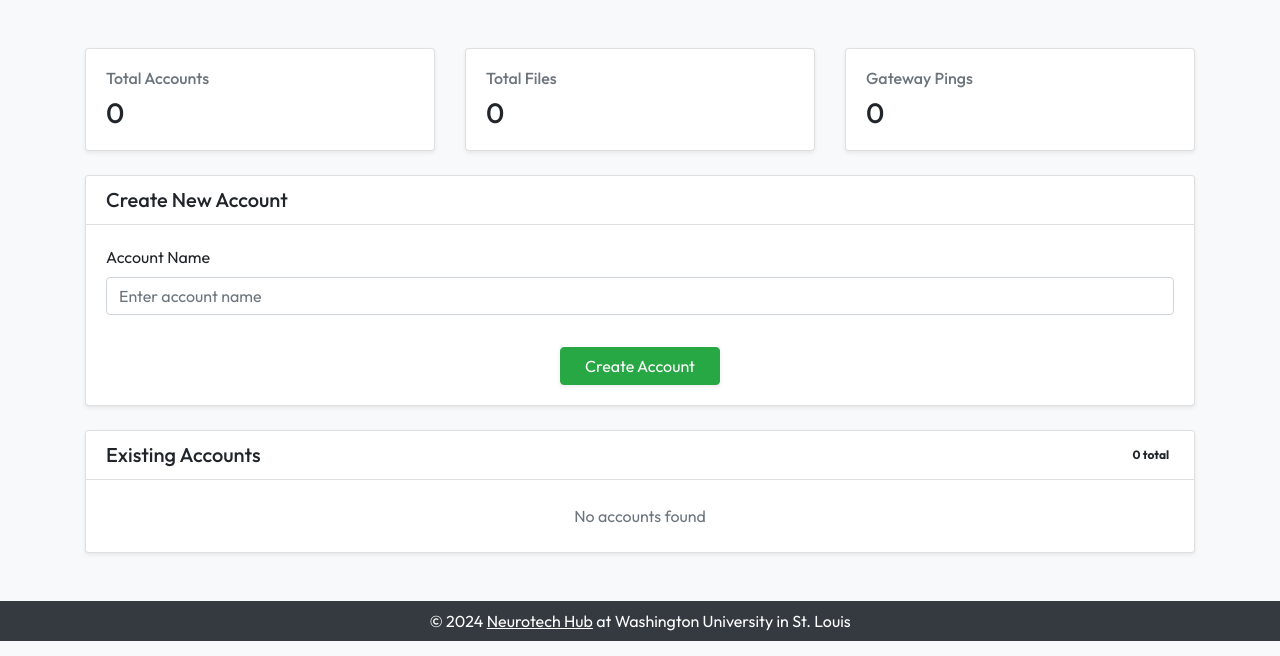
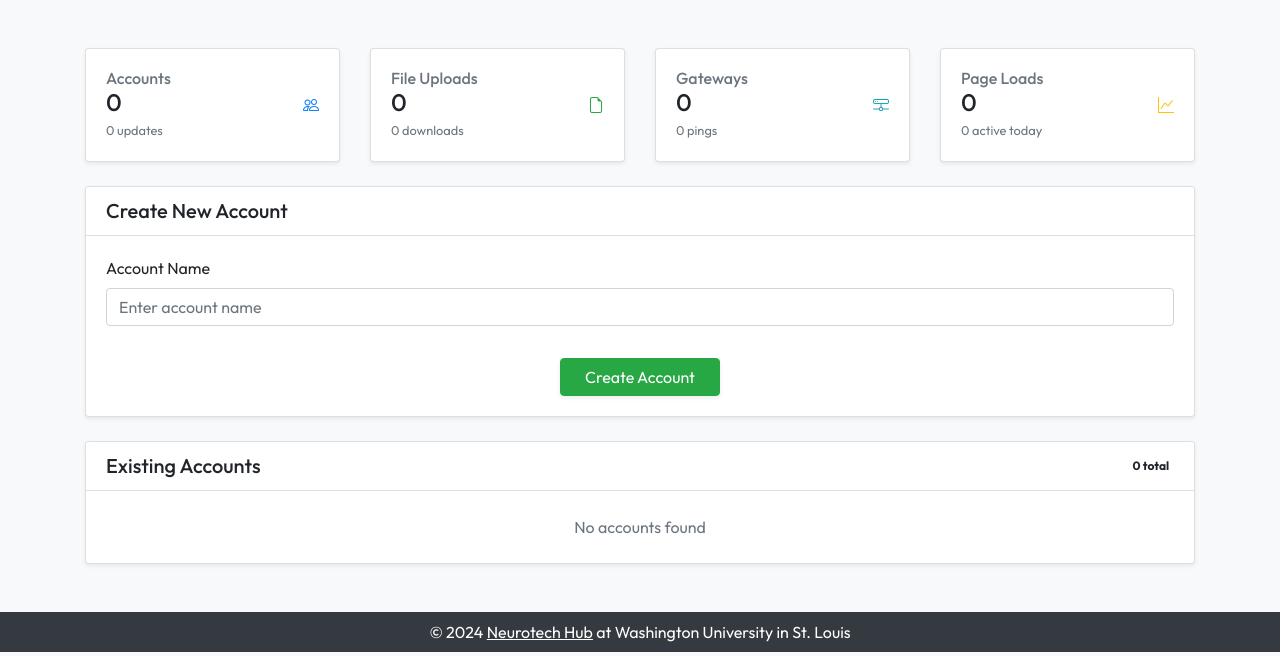
Before and after one commit to Neurotech-Hub/HubLink-Server, a Flask app: page /admin in a window 1280 px wide. Shown: the part 62-718 px from the top of the page. Run offline with Flask 3, Linux system fonts and the light colour scheme; some libraries are stand-ins or nearby versions.

Commit message:
Added analytics on account basis, admin dash updated

```diff
--- a/app.py
+++ b/app.py
@@ -105,47 +105,47 @@ def index():
 def add_route_handler():
     try:
         all_accounts = Account.query.all()
-        total_files = db.session.query(db.func.count(File.id)).scalar()
-        total_gateways = db.session.query(db.func.count(Gateway.id)).scalar()
+        total_page_loads = db.session.query(db.func.sum(Account.count_page_loads)).scalar() or 0
+
+        # Get active accounts (those with page loads)
+        active_accounts = db.session.query(Account).filter(Account.count_page_loads > 0).count()
+
+        analytics = {
+            'total_accounts': len(all_accounts),
+            'total_gateways': db.session.query(db.func.count(Gateway.id)).scalar(),
+            'total_page_loads': total_page_loads,
+            'active_accounts': active_accounts,
+            'total_file_downloads': db.session.query(db.func.sum(Account.count_file_downloads)).scalar() or 0,
+            'total_gateway_pings': db.session.query(db.func.sum(Account.count_gateway_pings)).scalar() or 0,
+            'total_settings_updated': db.session.query(db.func.sum(Account.count_settings_updated)).scalar() or 0,
+            'total_uploaded_files': db.session.query(db.func.sum(Account.count_uploaded_files)).scalar() or 0
+        }
 
         return render_template('admin.html',
                              accounts=all_accounts,
                              admin_route=admin_route,
-                             total_files=total_files,
-                             total_gateways=total_gateways)
+                             analytics=analytics)
     except Exception as e:
         logging.error(f"Error loading new account page: {e}")
         return "There was an issue loading the page.", 500
 
-# !! need to make new route include admin_route
 # Route to submit a new account
 @app.route(f'/{admin_route}', methods=['POST'])
 def submit():
     user_name = request.form['name']
     unique_path = generate_random_string()
-
-    # Check if user_name contains '|', indicating a specified unique_path
-    if "|" in user_name:
-        parts = user_name.split("|", 1)
-        if len(parts) == 2:
-            user_name, unique_path = parts[0], parts[1]
-
     new_account = Account(name=user_name, url=unique_path)
 
     try:
         db.session.add(new_account)
-        db.session.flush()  # Flush to get the new account ID without committing
-
-        # Create default settings for the new account
+        db.session.flush()
         create_default_settings(new_account.id)
-
-        # Commit the changes for both the account and settings
         db.session.commit()
 
         logging.debug(f"New account created: {new_account} with URL: {new_account.url}")
-        return redirect(url_for('accounts.account_dashboard', account_url=new_account.url))  # Updated for Blueprint
+        return redirect(url_for('accounts.account_dashboard', account_url=new_account.url))
     except Exception as e:
-        db.session.rollback()  # Roll back the transaction on error
+        db.session.rollback()
         logging.error(f"There was an issue adding your account: {e}")
         return "There was an issue adding your account."
 
--- a/templates/admin.html
+++ b/templates/admin.html
@@ -11,28 +11,68 @@
     <div class="container-fluid">
         <div class="container mt-5 mb-5">
             <!-- Analytics Cards -->
-            <div class="row mb-4">
-                <div class="col-md-4">
-                    <div class="card shadow-sm">
+            <div class="row g-3 mb-4">
+                <div class="col-md-3 col-sm-6">
+                    <div class="card shadow-sm h-100">
                         <div class="card-body">
-                            <h6 class="card-title text-muted mb-2">Total Accounts</h6>
-                            <h3 class="mb-0">{{ accounts|length }}</h3>
+                            <div class="d-flex align-items-center">
+                                <div class="flex-grow-1">
+                                    <h6 class="text-muted fw-normal mb-0">Accounts</h6>
+                                    <h4 class="mb-0">{{ analytics.total_accounts }}</h4>
+                                    <small class="text-muted">{{ analytics.total_settings_updated }} updates</small>
+                                </div>
+                                <div class="ms-3">
+                                    <i class="bi bi-people text-primary fs-3"></i>
+                                </div>
+                            </div>
                         </div>
                     </div>
                 </div>
-                <div class="col-md-4">
-                    <div class="card shadow-sm">
+                <div class="col-md-3 col-sm-6">
+                    <div class="card shadow-sm h-100">
                         <div class="card-body">
-                            <h6 class="card-title text-muted mb-2">Total Files</h6>
-                            <h3 class="mb-0">{{ total_files }}</h3>
+                            <div class="d-flex align-items-center">
+                                <div class="flex-grow-1">
+                                    <h6 class="text-muted fw-normal mb-0">File Uploads</h6>
+                                    <h4 class="mb-0">{{ analytics.total_uploaded_files }}</h4>
+                                    <small class="text-muted">{{ analytics.total_file_downloads }} downloads</small>
+                                </div>
+                                <div class="ms-3">
+                                    <i class="bi bi-file-earmark text-success fs-3"></i>
+                                </div>
+                            </div>
                         </div>
                     </div>
                 </div>
-                <div class="col-md-4">
-                    <div class="card shadow-sm">
+                <div class="col-md-3 col-sm-6">
+                    <div class="card shadow-sm h-100">
                         <div class="card-body">
-                            <h6 class="card-title text-muted mb-2">Gateway Pings</h6>
-                            <h3 class="mb-0">{{ total_gateways }}</h3>
+                            <div class="d-flex align-items-center">
+                                <div class="flex-grow-1">
+                                    <h6 class="text-muted fw-normal mb-0">Gateways</h6>
+                                    <h4 class="mb-0">{{ analytics.total_gateways }}</h4>
+                                    <small class="text-muted">{{ analytics.total_gateway_pings }} pings</small>
+                                </div>
+                                <div class="ms-3">
+                                    <i class="bi bi-hdd-network text-info fs-3"></i>
+                                </div>
+                            </div>
+                        </div>
+                    </div>
+                </div>
+                <div class="col-md-3 col-sm-6">
+                    <div class="card shadow-sm h-100">
+                        <div class="card-body">
+                            <div class="d-flex align-items-center">
+                                <div class="flex-grow-1">
+                                    <h6 class="text-muted fw-normal mb-0">Page Loads</h6>
+                                    <h4 class="mb-0">{{ analytics.total_page_loads }}</h4>
+                                    <small class="text-muted">{{ analytics.active_accounts }} active today</small>
+                                </div>
+                                <div class="ms-3">
+                                    <i class="bi bi-graph-up text-warning fs-3"></i>
+                                </div>
+                            </div>
                         </div>
                     </div>
                 </div>
```
Also changed, not shown: S3Manager.py (+19 -18 lines), accounts.py (+27 -9 lines), migrations/versions/1bf0761ba535_add_settings_update_counter_to_account_.py (added, +40 -0 lines), models.py (+7 -0 lines).
